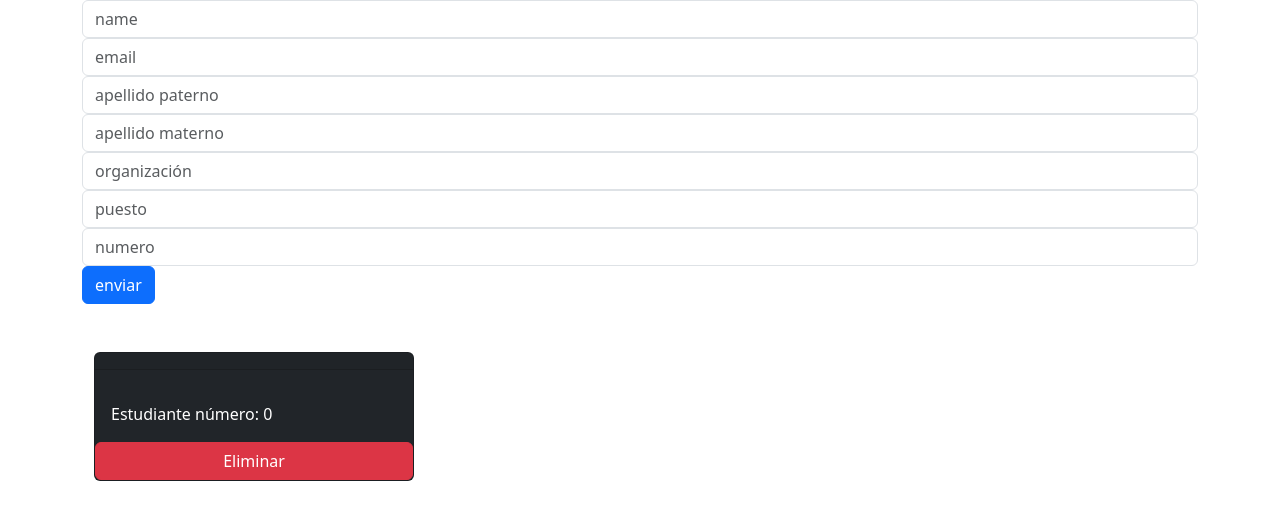
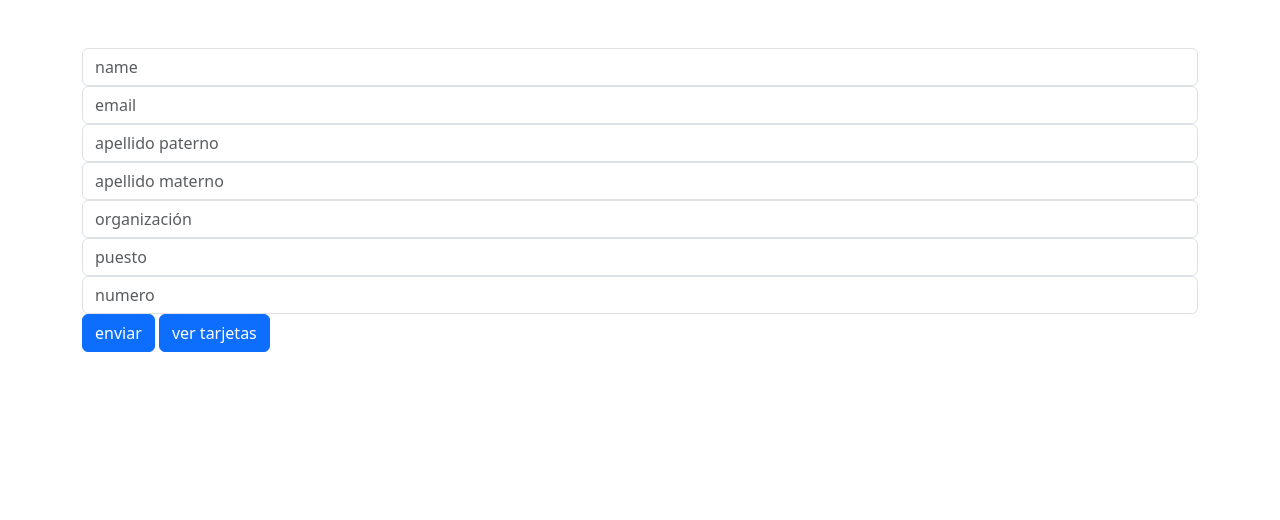
Before and after one commit to SuperFakeKlan/Ejercicio_7, a plain HTML site: page index.html in a window 1280 px wide. Both pictures are taken after a click on the button "enviar". Drawn offline with Linux system fonts and the light colour scheme.

Commit message:
new switch in index added
Signed-off-by: Diego Lopez Ariza <diegoawesome2017@outlook.com>

```diff
--- a/css/index.css
+++ b/css/index.css
@@ -0,0 +1,19 @@
+*{
+    transition: ease-in-out 0.25s;
+}
+#cards{
+    display: flex;
+    flex-direction: column;
+    justify-content: center;
+    align-items: center;
+    position: fixed;
+    align-content: center;
+    top: 0;
+    left: 0;
+}
+.right{
+    transform: translate(100vw, 0);
+}
+.left{
+    transform: translate(-100vw, 0);
+}
--- a/index.html
+++ b/index.html
@@ -13,8 +13,8 @@
 </head>
 
 <body>
-    <div class="container">
-        <form id="formu" class="">
+    <div class="container" id="page">
+        <div id="formu" class="mt-5">
             <input class="form-control" type="text" name="name" id="name" placeholder="name">
             <input class="form-control" type="email" name="email" id="email" placeholder="email">
             <input class="form-control" type="text" name="apaterno" id="apaterno" placeholder="apellido paterno">
@@ -22,10 +22,14 @@
             <input class="form-control" type="text" name="organi" id="organi" placeholder="organización">
             <input class="form-control" type="text" name="puesto" id="puesto" placeholder="puesto">
             <input class="form-control" type="number" name="numero" id="numero" placeholder="numero">
-        </form>
-        <button id="enviar" type="submit" class="btn btn-primary">enviar</button>
+            <button id="enviar" type="submit" class="btn btn-primary">enviar</button>
+            <button id="switchPage" class="btn btn-primary">ver tarjetas</button>
+        </div>
 
-    <div id="cards" class="container mt-5"></div>
+        <div id="cards" class="container mt-5 right">
+            <button class="btn btn-primary" id="backtoIndex">regresar</button>
+            <div id="cardsContent" class="mt-5"></div>
+        </div>
     </div>
 </body>
 
--- a/js/cards.js
+++ b/js/cards.js
@@ -11,7 +11,6 @@ const StudentCard = (student,i) => {
             <div class="card-body">
                 <h4 class="card-title">${student.name}</h4>
                 <p class="card-text">${student.numero}</p>
-                <p class="card-text">Estudiante número: ${i}</p>
             </div>
             <button class="btn btn-danger eliminar" id="${i}">Eliminar</button>
         </div>
--- a/js/index.js
+++ b/js/index.js
@@ -1,4 +1,5 @@
 import { StudentCards } from "./cards.js"
+import { moveFormRight, moveLeft } from "./movepage.js"
 document.addEventListener('DOMContentLoaded', () => {
     let alumnos = []
 
@@ -6,7 +7,7 @@ document.addEventListener('DOMContentLoaded', () => {
      * toma el elemento con el id "cards" y coloca las tarjetas dentro del div
      */
     const viewCards = () => {
-        const div = document.getElementById('cards')
+        const div = document.getElementById('cardsContent')
         const cards = StudentCards(alumnos)
         div.innerHTML = cards
     }
@@ -31,6 +32,9 @@ document.addEventListener('DOMContentLoaded', () => {
             numero: numero.value,
             organi: organi.value,
         }
+        console.log(alumno)
+        const myjson = JSON.stringify(alumno)
+        console.log(myjson)
         alumnos.push(alumno)
         console.log('nuevo insertado')
     }
@@ -57,6 +61,8 @@ document.addEventListener('DOMContentLoaded', () => {
     }
 
     const btn = document.getElementById('enviar')
+    const switchBtn = document.getElementById('switchPage')
+    const backBtn = document.getElementById('backtoIndex')
     /**
      * flujo de ejecucion principal que genera las tarjetas
      */
@@ -66,6 +72,12 @@ document.addEventListener('DOMContentLoaded', () => {
         addlistens()
     }
     btn.addEventListener('click', generateCards)
-
-
+    switchBtn.addEventListener('click',()=>{
+        moveLeft()
+        moveFormRight()
+    })
+    backBtn.addEventListener('click',()=>{
+        moveLeft()
+        moveFormRight()
+    })
 })
--- /dev/null
+++ b/js/movepage.js
@@ -0,0 +1,8 @@
+export const moveLeft = () => {
+    const cardsPage = document.getElementById("cards")
+    cardsPage.classList.toggle("right")
+}
+export const moveFormRight = () => {
+    const cardsPage = document.getElementById("formu")
+    cardsPage.classList.toggle("left")
+}
```
Also changed, not shown: js/manifest.json (added).
